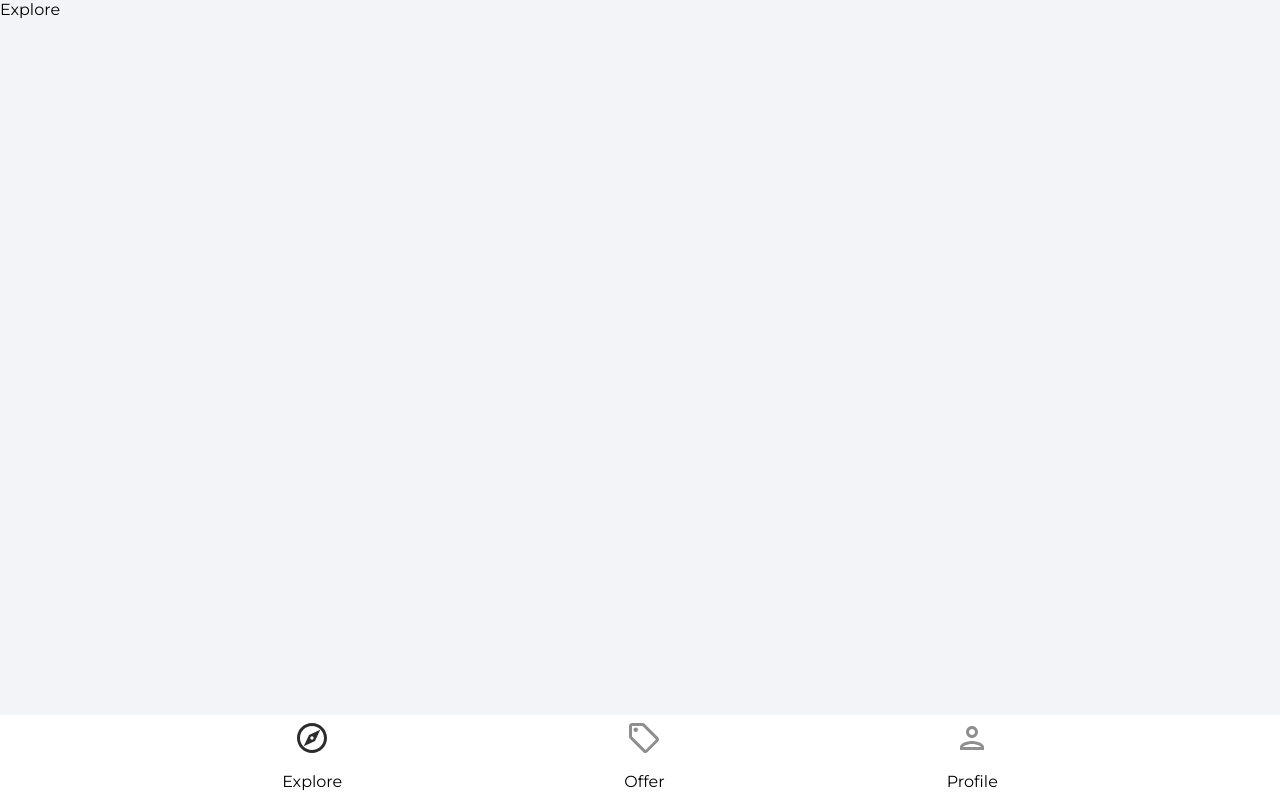
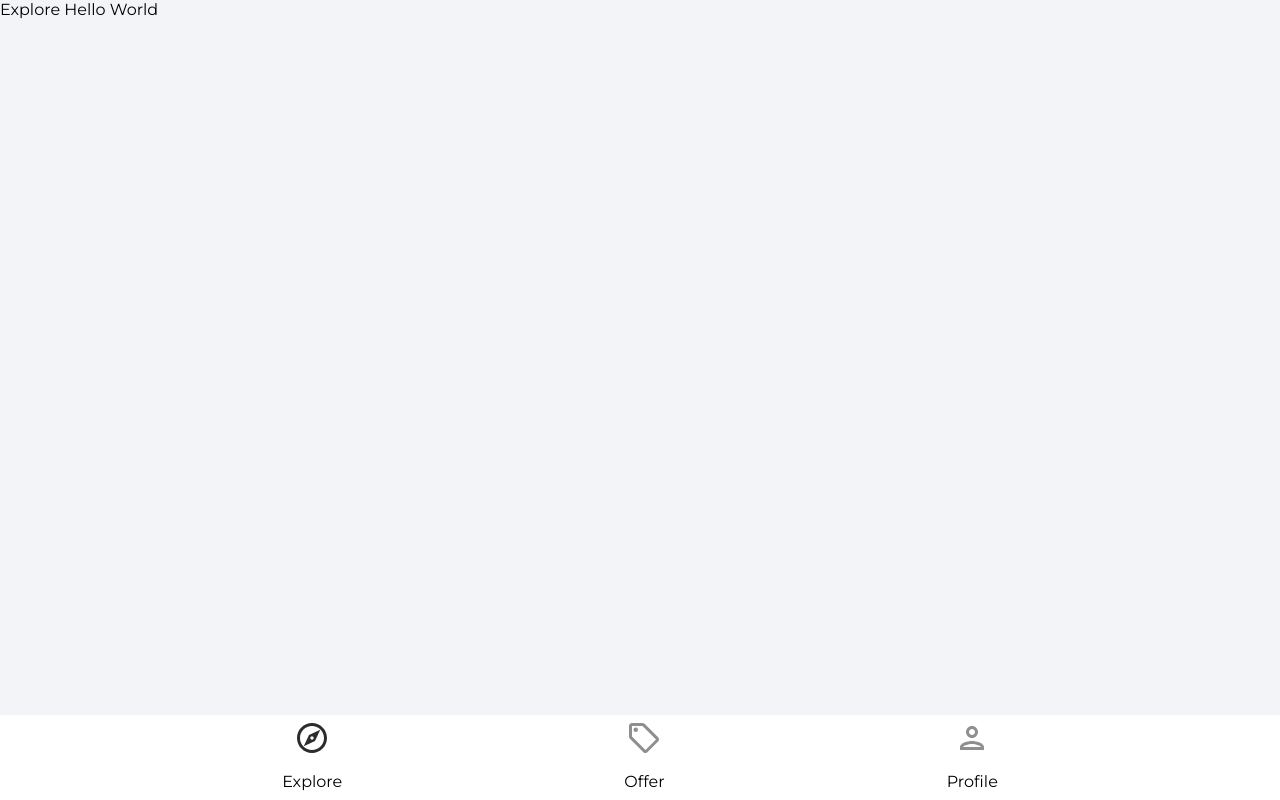
Before and after one commit to Surajarya130/house-market, a React (Create React App) app: page / in a window 1280 px wide. Built offline with nearby package versions, Linux system fonts and the light colour scheme; the HTML template or start-up script is replaced by a standard one.

Commit message:
#1 14th Dec

```diff
--- a/src/pages/Explore.jsx
+++ b/src/pages/Explore.jsx
@@ -1,9 +1,7 @@
-import React from 'react'
+import React from "react";
 
 function Explore() {
-  return (
-    <div>Explore</div>
-  )
+  return <div>Explore Hello World</div>;
 }
 
-export default Explore
+export default Explore;
```
